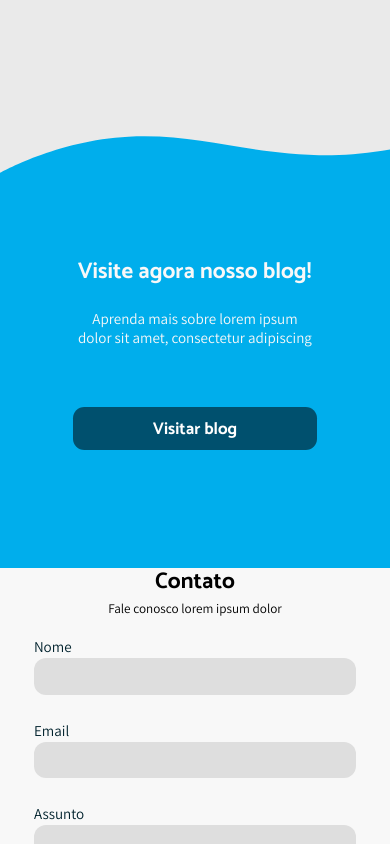
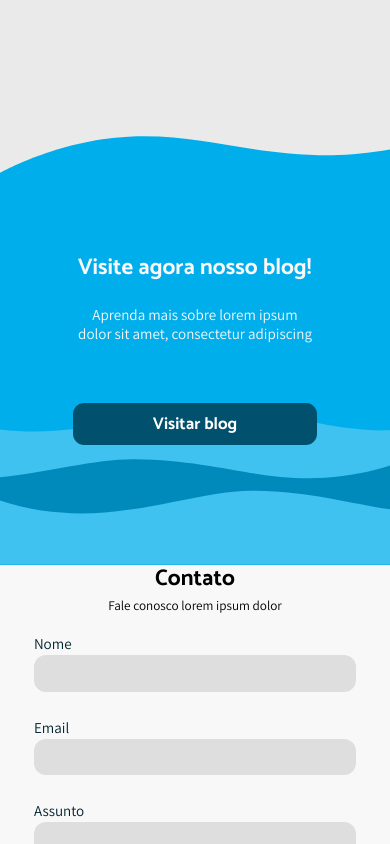
Before and after one commit to citi-onboarding/Aqua-Jr, a React (Create React App) app in the folder client/: page / in a window 390 px wide. Shown: the part 2920-3764 px from the top of the page. Built offline with nearby package versions, Linux system fonts and the light colour scheme; no server answers.

Commit message:
added blue waves

```diff
--- a/client/src/components/CallToBlog/CallToBlog.css
+++ b/client/src/components/CallToBlog/CallToBlog.css
@@ -10,32 +10,19 @@
 
 @media only screen and (max-width: 1024px) {
     .CallToBlog{
-        display: flex;
+        /*display: flex;*/
+        display: block;
         width: 100vw;
         height: calc(460 * var(--proportion-mobile));
         /*background-color: rgb(29, 175, 233);*/
         background-image: url('./fundo (3).svg');
-        border-top: solid;
-        border-top-color: #EAEAEA;
         overflow: hidden;
         color: #F8F8F8;
-        align-items: center;
-        justify-content: center;
+        /*align-items: center;
+        justify-content: center;*/
         margin-bottom: -5px;
         position: relative;
         z-index: 1;
-    }
-
-    .CallToBlog .onda1{
-        position: relative;
-        bottom: calc( 200* var(--proportion-mobile));
-        background-color: #EAEAEA;
-        overflow: visible;
-    }
-
-    .CallToBlog .onda1 img{
-        position: relative;
-        top: calc( 50* var(--proportion-mobile));
     }
 
     .CallToBlog .CallToBlog-container{
@@ -43,6 +30,8 @@
         flex-direction: column;
         align-items: center;
         justify-content: space-between;
+        position: relative;
+        bottom: calc(340 * var(--proportion-mobile));
     }
 
     .CallToBlog h2{
@@ -73,4 +62,9 @@
         margin-top: calc(64 * var(--proportion-mobile));
         outline: none;
     }
+
+    .CallToBlog .OndasAzuis img{
+        width: 100vw;
+        position: relative;
+    }
 }
--- a/client/src/components/CallToBlog/CallToBlog.jsx
+++ b/client/src/components/CallToBlog/CallToBlog.jsx
@@ -1,10 +1,14 @@
 import React from "react";
 import "./CallToBlog.css";
-import onda1 from "./onda1 (3).svg";
+import ondasAzuis from './ilustracao (2).svg';
+import onda2 from './onda2 (4).svg';
 
 function CallToBlog() {
   return (
     <section className="CallToBlog">
+      <div className= "OndasAzuis">
+        <img src={ondasAzuis}/>
+      </div>
       <div className="CallToBlog-container">
         <h2>Visite agora nosso blog!</h2>
         <p>
@@ -12,6 +16,9 @@ function CallToBlog() {
         </p>
         <button name= "Visitar o blog">Visitar blog</button>
       </div>
+      <div className="OndaBottom">
+        <img src={onda2}/>
+      </div>
     </section>
   );
 }
```
Also changed, not shown: client/src/components/CallToBlog/onda2 (4).svg (added).
